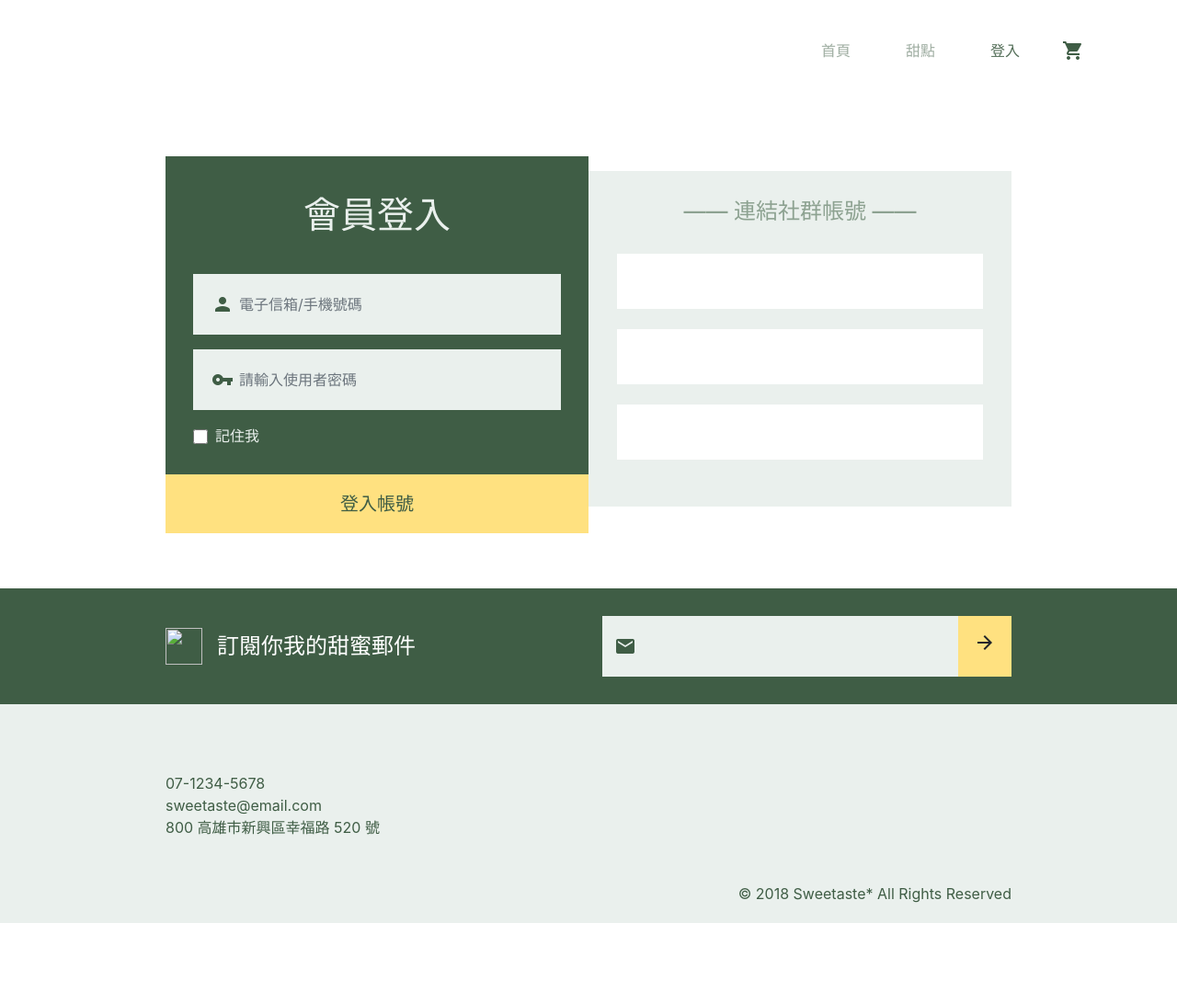
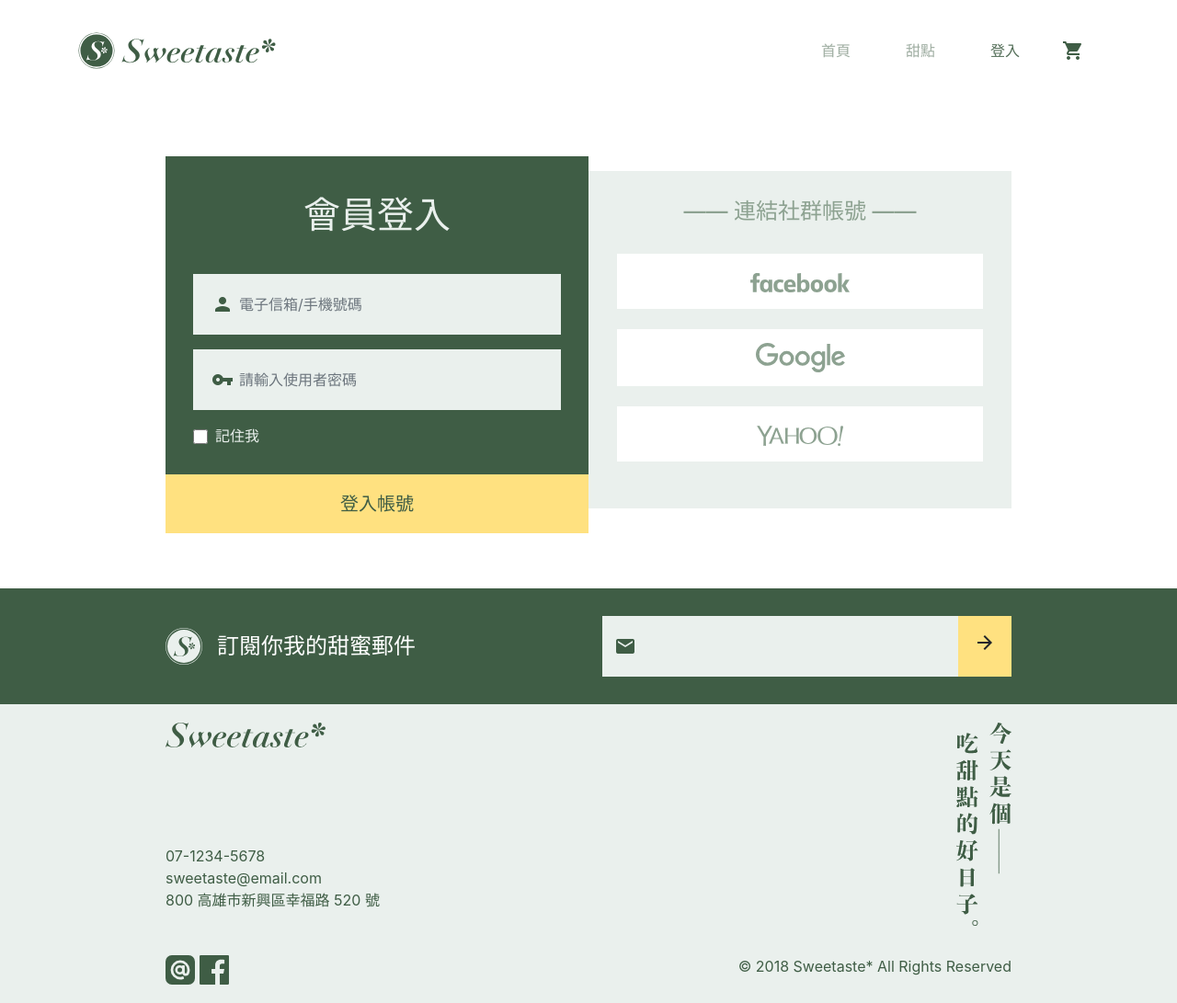
Before and after one commit to zenzenlin/boostrap4, a plain HTML site: page login.html in a window 1280 px wide. Shown: the whole page at 92% size. Before the commit the page ends 1004 px from the top, so only its background shows below. Drawn offline with nearby package versions, Linux system fonts and the light colour scheme; files that its build step writes are made by us from their sources; the site is published under a folder, as on GitHub Pages, so addresses that start at the root find nothing.

Commit message:
修正svg圖檔路徑位置問題ver.2

```diff
--- a/login.html
+++ b/login.html
@@ -17,8 +17,8 @@
                 <span class="navbar-toggler-icon"></span>
             </button>
             <a class="navbar-brand" href="index.html">
-                <img src="/image/logo-all-dark.svg" height="40" class="d-none d-md-inline-block" alt="">
-                <img src="/image/logotype-lg-dark.svg" height="18" class="d-md-none d-inline-block" alt="">
+                <img src="./image/logo-all-dark.svg" height="40" class="d-none d-md-inline-block" alt="">
+                <img src="./image/logotype-lg-dark.svg" height="18" class="d-md-none d-inline-block" alt="">
             </a>
             <a class="nav-link d-flex align-items-center order-md-last" href="carts.html">
                 <i class="material-icons">shopping_cart</i>
@@ -54,17 +54,17 @@
                             <div class="row no-gutters">
                                 <div class="col-4 col-md-12 mb-md-20">
                                     <button class="btn btn-lg btn-block btn-info-border py-15 h-100">
-                                        <img src="/image/ic-facebook-logotype.svg" width="108" alt="">
+                                        <img src="./image/ic-facebook-logotype.svg" width="108" alt="">
                                     </button>
                                 </div>
                                 <div class="col-4 col-md-12 mb-md-20">
                                     <button class="btn btn-lg btn-block btn-info-border py-15 h-100">
-                                        <img src="/image/ic-google.svg" width="97" alt="">
+                                        <img src="./image/ic-google.svg" width="97" alt="">
                                     </button>
                                 </div>
                                 <div class="col-4 col-md-12 mb-md-20">
                                     <button class="btn btn-lg btn-block btn-info-border py-15 h-100">
-                                        <img src="/image/ic-yahoo.svg" width="94" alt="">
+                                        <img src="./image/ic-yahoo.svg" width="94" alt="">
                                     </button>
                                 </div>
                             </div>
@@ -100,7 +100,7 @@
             <div class="row justify-content-center">
                 <div
                     class="col-md-5 d-flex justify-content-center align-items-center justify-content-md-start mb-20 mb-md-0">
-                    <img src="/image/logo-light.svg" width="40" height="40" alt="">
+                    <img src="./image/logo-light.svg" width="40" height="40" alt="">
                     <span class="mx-3 text-white h4 mb-0">訂閱你我的甜蜜郵件</span>
                 </div>
                 <div class="col-md-5">
@@ -124,7 +124,7 @@
         <div class="container">
             <div class="row justify-content-center">
                 <div class="col-md-5 d-flex flex-column justify-content-between">
-                    <div><img src="/image/logotype-lg-dark.svg" height="27" alt=""></div>
+                    <div><img src="./image/logotype-lg-dark.svg" height="27" alt=""></div>
                     <ul class="list-unstyled mt-30">
                         <li>07-1234-5678</li>
                         <li><a href="mailto:sweetaste@email.com">sweetaste@email.com</a></li>
@@ -132,16 +132,16 @@
                     </ul>
                 </div>
                 <div class="col-md-5 text-right d-md-block d-none">
-                    <img src="/image/sm-今天是個吃甜點的好日子.svg" width="60" alt="">
+                    <img src="./image/sm-今天是個吃甜點的好日子.svg" width="60" alt="">
                 </div>
             </div>
             <div class="row justify-content-center mt-4">
                 <div class="col-md-5 mt-2">
                     <a href="#">
-                        <img src="/image/ic-line@.svg" width="32" alt="">
+                        <img src="./image/ic-line@.svg" width="32" alt="">
                     </a>
                     <a href="#">
-                        <img src="/image/ic-facebook.svg" width="32" alt="">
+                        <img src="./image/ic-facebook.svg" width="32" alt="">
                     </a>
                 </div>
                 <div class="col-md-5 text-md-right mt-2">
```
Also changed, not shown: carts.html (+7 -7 lines), checkout1.html (+6 -6 lines), checkout2.html (+7 -7 lines), checkout3.html (+6 -6 lines), completed.html (+8 -8 lines), product.html (+8 -8 lines).
